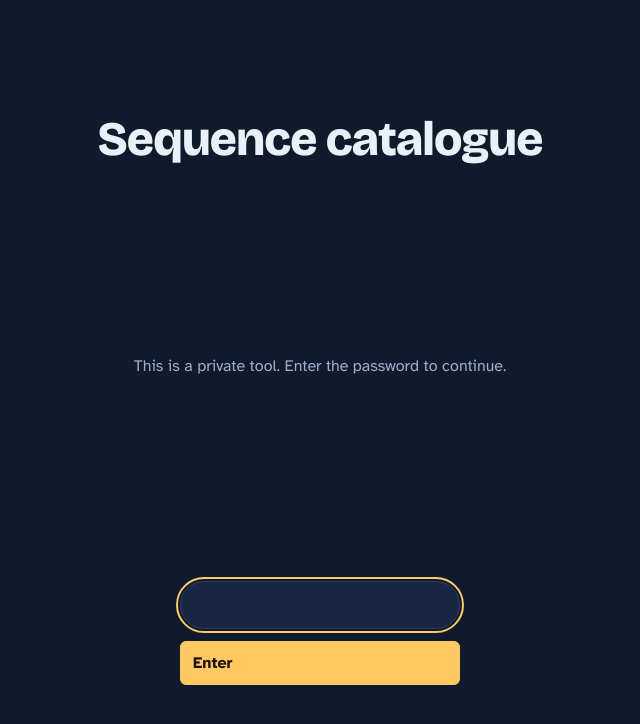
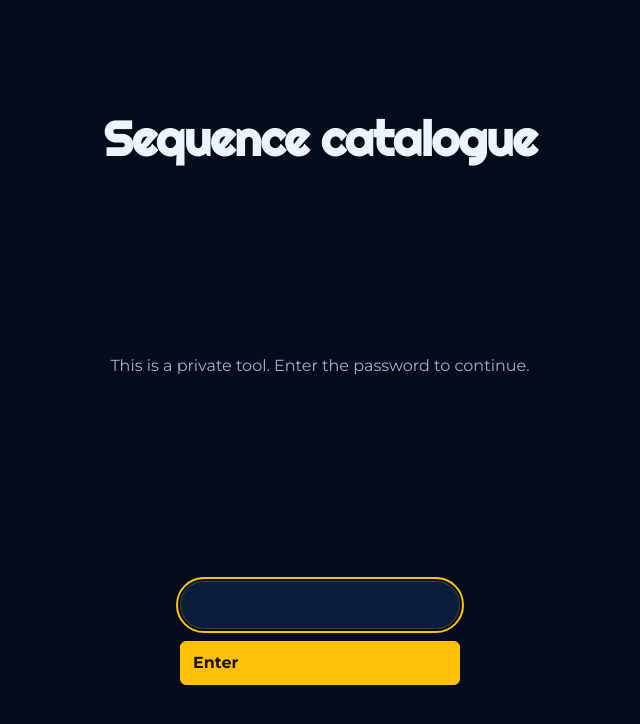
Before and after one commit to rvtlights/xlights-catalogue, a plain HTML site: page index.html in a window 1280 px wide. Shown: the whole page, without its empty margins (320-960 px from the left). Drawn offline with nearby package versions, Linux system fonts and the light colour scheme.

Commit message:
Re-theme to match rvtlights.com's actual brand
Fetched the live site's CSS and icon directly rather than guessing at
colors: pulled its real :root variables (navy-900/800, gold, red, neon
green/cyan/magenta/violet) and its Righteous/Montserrat fonts.

- :root tokens and the Google Fonts <link> replaced with the site's own
  values; --wire now a translucent gold hairline (the site's own --line)
  instead of a flat navy tone.
- All four icon files replaced with the site's own illustrated
  winking-Santa-with-lights artwork, resized from its icon-512.png to
  each dimension this app needs.
- manifest.webmanifest's background_color/theme_color updated to match.
- gcol() now cycles the site's own accent colors (gold/green/cyan/
  magenta/violet/red) for the first 6 genres in cfg.genres, falling back
  to the previous golden-angle hue spacing past that so a longer custom
  list doesn't repeat a color.

Verified with a one-off Playwright screenshot before shipping -- this is
a purely visual change a syntax check can't confirm.

Co-Authored-By: Claude Sonnet 5 <noreply@anthropic.com>

```diff
--- a/index.html
+++ b/index.html
@@ -7,15 +7,16 @@
 <link rel="manifest" href="manifest.webmanifest">
 <link rel="icon" type="image/png" href="favicon.png">
 <link rel="apple-touch-icon" href="apple-touch-icon.png">
-<meta name="theme-color" content="#0f1b2d">
+<meta name="theme-color" content="#0B1D3A">
 <link rel="preconnect" href="https://fonts.googleapis.com">
-<link rel="stylesheet" href="https://fonts.googleapis.com/css2?family=Atkinson+Hyperlegible:wght@400;700&family=Bricolage+Grotesque:opsz,wght@12..96,500;12..96,800&display=swap">
+<link rel="stylesheet" href="https://fonts.googleapis.com/css2?family=Righteous&family=Montserrat:wght@400;600;700&display=swap">
 <style>
+/* Palette matched to rvtlights.com's own brand variables (navy-900/800, gold, red, green, cyan). */
 :root{
-  --night:#0f1b2d; --deep:#172741; --wire:#2a3e5f; --frost:#eaf0f8; --mist:#9db0cb;
-  --bulb:#ffc861; --holly:#ef5a5f; --pine:#49b97c; --ice:#79c3ff; --amber:#ff9f43;
-  --display:"Bricolage Grotesque", "Avenir Next", "Segoe UI", system-ui, sans-serif;
-  --body:"Atkinson Hyperlegible", "Segoe UI", system-ui, -apple-system, sans-serif;
+  --night:#050d1c; --deep:#0B1D3A; --wire:rgba(255,193,7,.22); --frost:#EDF3FF; --mist:#9FB3D1;
+  --bulb:#FFC107; --holly:#E03131; --pine:#39FF14; --ice:#3FE0F0; --amber:#FFA000;
+  --display:"Righteous", Impact, "Segoe UI", system-ui, sans-serif;
+  --body:"Montserrat", Arial, "Segoe UI", system-ui, -apple-system, sans-serif;
   --r-lg:14px; --r-sm:6px;
 }
 *{box-sizing:border-box}
@@ -1030,8 +1031,16 @@ function mapGenre(raw) {
   for (const [re, name] of GENRE_MAP) if (re.test(g)) { const hit = cfg.genres.find(x => x.toLowerCase() === name.toLowerCase()); if (hit) return hit; }
   return '';
 }
-// genres in your list get evenly spaced colours (golden angle); others fall back to a colour from their name
-const gcol = g => { const i = cfg.genres.indexOf(g); return `hsl(${i >= 0 ? Math.round((i * 137.508 + 8) % 360) : hue(g)} 65% 63%)`; };
+// The site's own accent colours (rvtlights.com's gold/green/cyan/magenta/violet/red) cycle first, so chip
+// colours read as the same brand; golden-angle hue spacing (unaffected by how long the palette runs) fills
+// in past it rather than repeating a colour for a longer custom genre list. Genres outside the list at all
+// fall back to a colour hashed from their name.
+const BRAND_ACCENTS = ['#FFC107', '#39FF14', '#3FE0F0', '#FF3DD0', '#8B6CFF', '#E03131'];
+const gcol = g => {
+  const i = cfg.genres.indexOf(g);
+  if (i < 0) return `hsl(${hue(g)} 65% 63%)`;
+  return i < BRAND_ACCENTS.length ? BRAND_ACCENTS[i] : `hsl(${Math.round((i * 137.508 + 8) % 360)} 65% 63%)`;
+};
 
 function resolveVendor(head, rel) {
   const author = head.author || '', email = head['author-email'] || '', site = head['author-website'] || '';
```
Also changed, not shown: apple-touch-icon.png, favicon.png, icon-192.png, icon-512.png, manifest.webmanifest.
